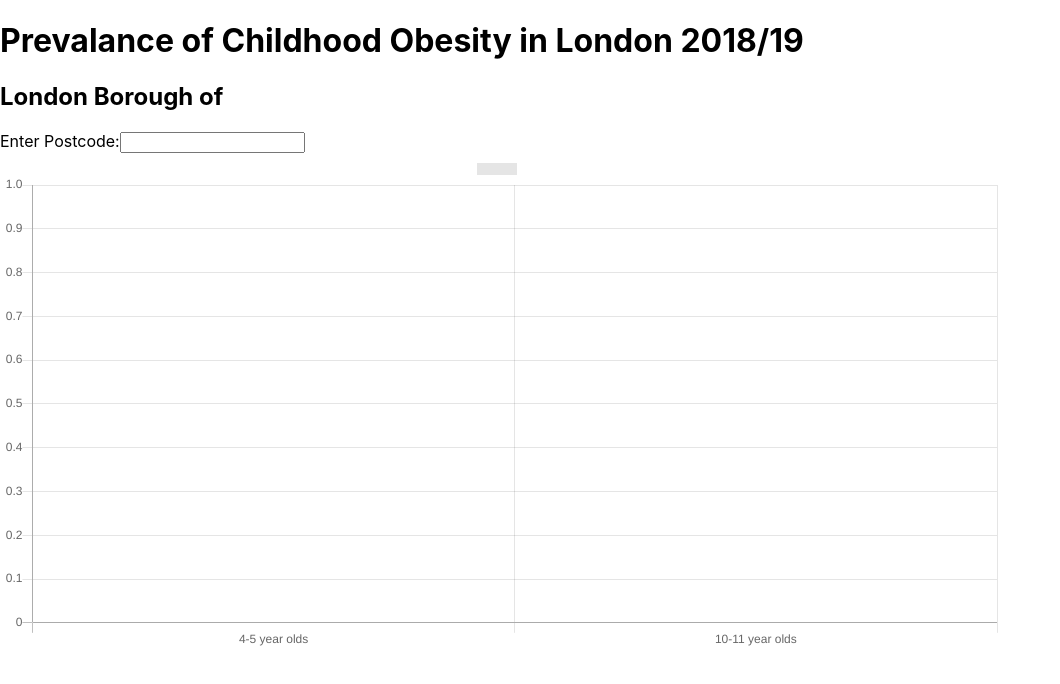
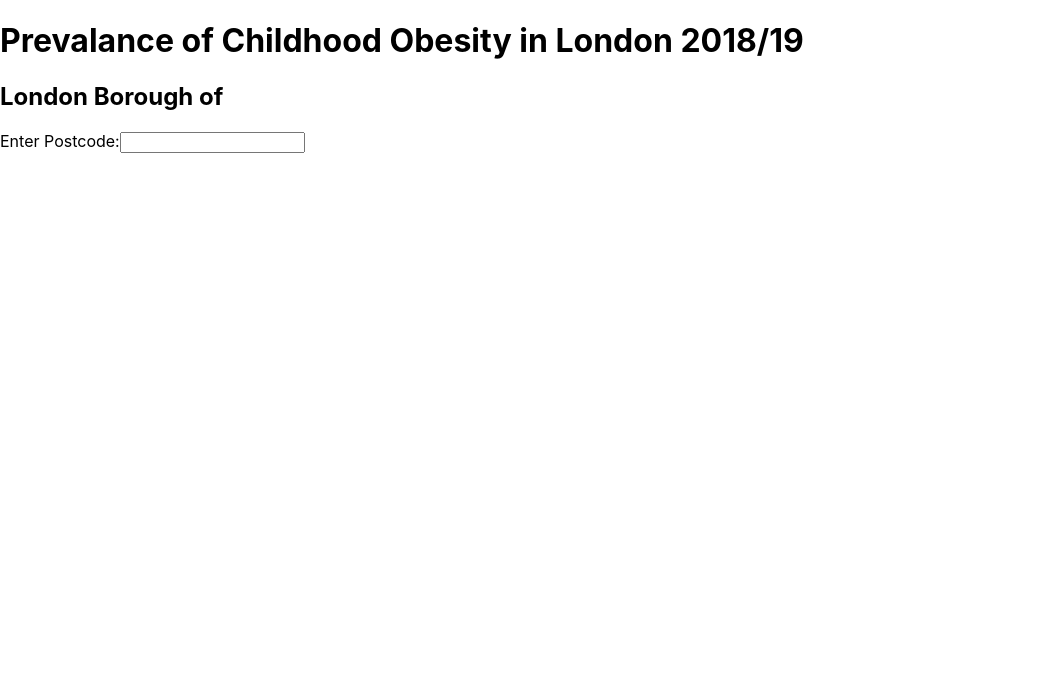
Before and after one commit to jenniferanndcb/lco_frontend, a React (Create React App) app: page / in a window 1280 px wide. Shown: the top 684 px of the page, without its empty margins (0-1060 px from the left). Built offline with nearby package versions, Linux system fonts and the light colour scheme; no server answers.

Commit message:
format LondonData

```diff
--- a/src/components/Charts.js
+++ b/src/components/Charts.js
@@ -19,33 +19,40 @@ class Charts extends React.Component {
 
   componentDidMount() {
     this.props.fetchLondonData();
-    this.setState({
-      data: {
-        labels: ["4-5 year olds", "10-11 year olds"],
-        datasets: [
-          {
-            label: this.props.londonData
-          }
-        ]
-      }
-    });
   }
 
-  renderPlace(data) {
-    return <span>{data.region_name}</span>;
+  formatLondonData = data => {
+    data = {
+      labels: ["4-5 year olds", "10-11 year olds"],
+      datasets: [
+        {
+          label: this.props.londonData.map(this.renderPlace)
+        }
+      ]
+    };
+  };
+
+  renderPlace(arr) {
+    return <span>{arr.region_name}</span>
   }
 
   render() {
     return (
-      <div style={{ position: "relative", width: 1000, height: 550 }}>
-        <Bar data={this.state.data} options={{ maintainAspectRatio: true }} />
+      <div>
+        <div style={{ position: "relative", width: 1000, height: 550 }}>
+          {this.props.londonData.length > 0 && (
+            <Bar
+              data={this.formatLondonData(this.props.londonData)}
+              options={{ maintainAspectRatio: true }}
+            />
+          )}
+        </div>
       </div>
     );
   }
 }
 
 const mapStateToProps = state => {
-  console.log(state);
   return {
     londonData: state.londonData.londonData
   };
```
